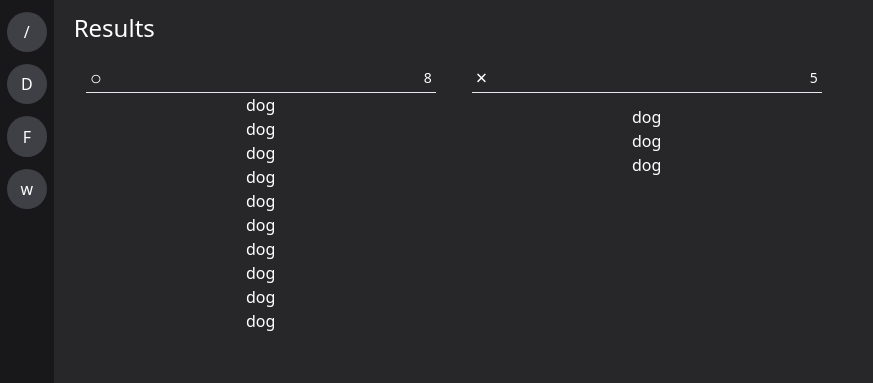
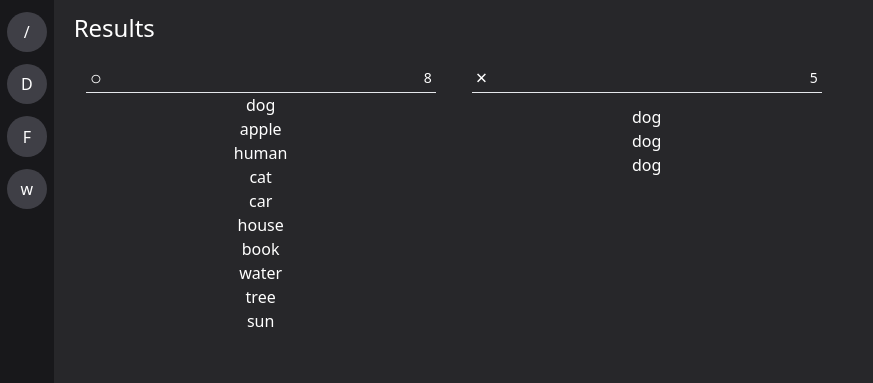
Before and after one commit to na-ah/WordBucket, a Next.js app: page /flashcard/results in a window 1280 px wide. Shown: the top 383 px of the page, without its empty margins (0-873 px from the left). Built offline with nearby package versions, Linux system fonts and the light colour scheme.

Commit message:
feat: jotaiでdeckの情報を管理するように

```diff
--- a/components/flashcard/hooks/useWords.tsx
+++ b/components/flashcard/hooks/useWords.tsx
@@ -1,18 +1,17 @@
-import { wordsAtom } from "@/data/words";
-import { useAtom } from "jotai";
+import { Word } from "@/types/types";
 import { useRouter } from "next/router";
 import { useMemo, useState } from "react";
 
 export default function useWords(
-  setIsFront: React.Dispatch<React.SetStateAction<boolean>>
+  setIsFront: React.Dispatch<React.SetStateAction<boolean>>,
+  words: Word[]
 ) {
   const [currentWordIndex, setCurrentWordIndex] = useState(0);
   const router = useRouter();
-  const [words, setWords] = useAtom(wordsAtom);
 
   const currentWord = useMemo(() => {
     return words[currentWordIndex];
-  }, [currentWordIndex]);
+  }, [currentWordIndex, words]);
 
   function nextWord() {
     if (currentWordIndex === words.length - 1) {
--- /dev/null
+++ b/data/flashcard/flashcardAtoms.ts
@@ -0,0 +1,16 @@
+import { atom } from "jotai";
+import { wordsPoolAtom } from "../shared/words";
+
+export const currentDeckIndexAtom = atom(0);
+export const batchSizeAtom = atom(10);
+
+export const currentDeckAtom = atom((get) => {
+  const wordsPool = get(wordsPoolAtom);
+  const batchSize = get(batchSizeAtom);
+  const currentDeckIndex = get(currentDeckIndexAtom);
+
+  return wordsPool.slice(
+    batchSize * currentDeckIndex,
+    batchSize * (currentDeckIndex + 1)
+  );
+});
--- a/data/words.ts
+++ b/data/shared/words.ts
@@ -1,6 +1,7 @@
+import { Word } from "@/types/types";
 import { atom } from "jotai";
 
-export const wordsAtom = atom([
+export const wordsPoolAtom = atom<Word[]>([
   {
     question: "dog",
     answer: "犬",
--- a/pages/flashcard/index.tsx
+++ b/pages/flashcard/index.tsx
@@ -1,18 +1,33 @@
 import useTimer from "../../components/flashcard/hooks/useTimer";
 import useWords from "../../components/flashcard/hooks/useWords";
 import Presenter from "./presenter";
-import { useState } from "react";
+import { useMemo, useState } from "react";
 import useWordStats from "../../components/flashcard/hooks/useWordStats";
+import { wordsPoolAtom } from "@/data/shared/words";
+import { Word } from "@/types/types";
+import { useAtom } from "jotai";
+import {
+  batchSizeAtom,
+  currentDeckAtom,
+  currentDeckIndexAtom,
+} from "@/data/flashcard/flashcardAtoms";
 
 export default function Flashcard() {
+  const [wordsPool, setWordsPool] = useAtom<Word[]>(wordsPoolAtom);
+  const [batchSize, setBatchSize] = useAtom(batchSizeAtom);
+  const [currentDeckIndex, setCurrentDeckIndex] = useAtom(currentDeckIndexAtom);
+  const [currentDeck, setCurrentDeck] = useAtom(currentDeckAtom);
+
   const [isFront, setIsFront] = useState(true);
   const { currentWord, total, completed, markCorrect, markIncorrect } =
-    useWords(setIsFront);
+    useWords(setIsFront, currentDeck);
+
   const timeLimit = 5 * 1000;
   const { time, setTime, timeRemainingPercentage } = useTimer(
     isFront,
     timeLimit
   );
+
   const wordStats = useWordStats(currentWord);
 
   function flipCard() {
--- a/pages/flashcard/results/index.tsx
+++ b/pages/flashcard/results/index.tsx
@@ -2,8 +2,29 @@ import Layout from "@/components/shared/Templates/Layout/Layout";
 import Button from "@/components/uiParts/Dashboard/Button/Button";
 import PageTitle from "@/components/uiParts/Dashboard/PageTitle/PageTitle";
 import UnderlineTitle from "@/components/uiParts/Dashboard/UnderlineTitle/UnderlineTitle";
+import {
+  batchSizeAtom,
+  currentDeckAtom,
+  currentDeckIndexAtom,
+} from "@/data/flashcard/flashcardAtoms";
+import { wordsPoolAtom } from "@/data/shared/words";
+import { Word } from "@/types/types";
+import { useAtom } from "jotai";
+import { useRouter } from "next/router";
 
 export default function Results() {
+  const [currentDeck, setCurrentDeck] = useAtom(currentDeckAtom);
+  const [currentDeckIndex, setCurrentDeckIndex] = useAtom(currentDeckIndexAtom);
+  const [batchSize, setBatchSize] = useAtom(batchSizeAtom);
+  const [wordsPool, setWordsPool] = useAtom<Word[]>(wordsPoolAtom);
+  const router = useRouter();
+  function nextDeck() {
+    setCurrentDeckIndex((prevIndex) => {
+      return prevIndex + 1;
+    });
+    router.push("/flashcard");
+  }
+
   const resultsArea = (
     <>
       <div className="flex gap-3 h-full">
@@ -14,16 +35,9 @@ export default function Results() {
           />
           <div className="overflow-y-auto">
             <ul className="flex flex-col items-center">
-              <li>dog</li>
-              <li>dog</li>
-              <li>dog</li>
-              <li>dog</li>
-              <li>dog</li>
-              <li>dog</li>
-              <li>dog</li>
-              <li>dog</li>
-              <li>dog</li>
-              <li>dog</li>
+              {currentDeck.map((data, i) => (
+                <p key={i}>{data.question}</p>
+              ))}
             </ul>
           </div>
         </div>
@@ -66,6 +80,12 @@ export default function Results() {
       </div>
     </>
   );
+
+  const lastRap =
+    (wordsPool.length % batchSize === 0
+      ? wordsPool.length / batchSize
+      : Math.floor(wordsPool.length / batchSize) + 1) - 1;
+
   return (
     <>
       <Layout>
@@ -84,11 +104,14 @@ export default function Results() {
                 bgColor="zinc800"
                 className="border py-2 rounded-lg w-3/4"
               />
-              <Button
-                text="次のセットへ"
-                bgColor="zinc800"
-                className="border py-2 rounded-lg w-3/4"
-              />
+              {currentDeckIndex !== lastRap && (
+                <Button
+                  text="次のセットへ"
+                  onClick={nextDeck}
+                  bgColor="zinc800"
+                  className="border py-2 rounded-lg w-3/4"
+                />
+              )}
             </div>
           </div>
         </div>
--- a/types/types.ts
+++ b/types/types.ts
@@ -89,7 +89,7 @@ export interface Word {
   question: string;
   answer: string;
   example: string[];
-  image: string;
+  image?: string;
   history: Result[];
 }
 
```
